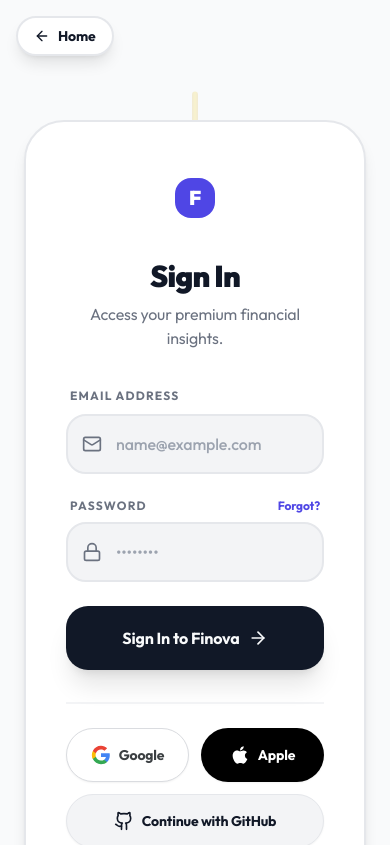
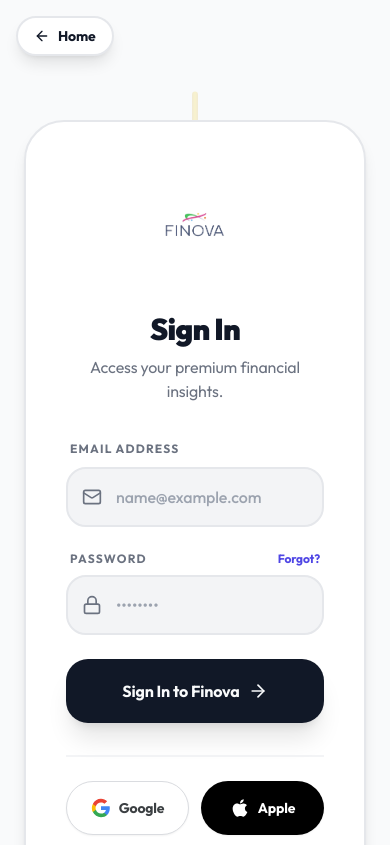
Before and after one commit to shivamds1203/finova, a React (Vite) app: page /login in a window 390 px wide. Shown: the top 845 px of the page. Built offline with nearby package versions, Linux system fonts and the light colour scheme; no server answers.

Commit message:
fix: mobile dashboard blur and missing logo add logo to auth screens

```diff
--- a/src/components/layout/MainLayout.tsx
+++ b/src/components/layout/MainLayout.tsx
@@ -125,8 +125,18 @@
     const { user } = useUser();
 
     return (
-        <header className="fixed top-0 right-0 left-0 md:left-64 h-20 bg-[var(--surface)]/50 backdrop-blur-[20px] border-b border-white/5 z-30 px-8 flex items-center justify-between transition-colors duration-400">
+        <header className="fixed top-0 right-0 left-0 lg:left-[260px] h-20 bg-[var(--surface)] border-b border-[var(--border-subtle)] md:bg-[var(--surface)]/50 md:backdrop-blur-[20px] z-30 px-4 sm:px-8 flex items-center justify-between transition-colors duration-400">
             <div className="flex items-center gap-4 flex-1">
+                {/* Mobile Logo */}
+                <div className="lg:hidden flex items-center">
+                    <img
+                        src="/finovaa.png"
+                        alt="Finova"
+                        className="w-[120px] h-auto object-contain cursor-pointer"
+                        onClick={() => navigate('/')}
+                    />
+                </div>
+                {/* Search */}
                 <div className="relative w-full max-w-md hidden sm:block">
                     <Search className="absolute left-3 top-1/2 -translate-y-1/2 w-4 h-4 text-text-secondary" />
                     <input
--- a/src/pages/Login.tsx
+++ b/src/pages/Login.tsx
@@ -199,9 +199,9 @@
                                 <motion.div
                                     initial={{ y: -10 }}
                                     animate={{ y: 0 }}
-                                    className="inline-block p-4 rounded-3xl bg-primary/5 mb-6"
+                                    className="mb-6 flex justify-center"
                                 >
-                                    <div className="w-10 h-10 bg-primary rounded-2xl flex items-center justify-center text-white font-black text-xl">F</div>
+                                    <img src="/finovaa.png" alt="Finova" className="w-[180px] h-auto object-contain" />
                                 </motion.div>
                                 <h1 className="text-3xl font-black tracking-tight text-text-primary">Sign In</h1>
                                 <p className="text-text-secondary mt-2">Access your premium financial insights.</p>
@@ -329,8 +329,8 @@
                                 } ${!isFlipped ? 'pointer-events-none' : ''}`}
                         >
                             <div className="mb-8 text-center">
-                                <div className="inline-block p-4 rounded-3xl bg-primary/5 mb-6">
-                                    <div className="w-10 h-10 bg-primary rounded-2xl flex items-center justify-center text-white font-black text-xl">F</div>
+                                <div className="mb-6 flex justify-center">
+                                    <img src="/finovaa.png" alt="Finova" className="w-[180px] h-auto object-contain" />
                                 </div>
                                 <h1 className="text-3xl font-black tracking-tight text-text-primary">Create Account</h1>
                                 <p className="text-text-secondary mt-2">
```
